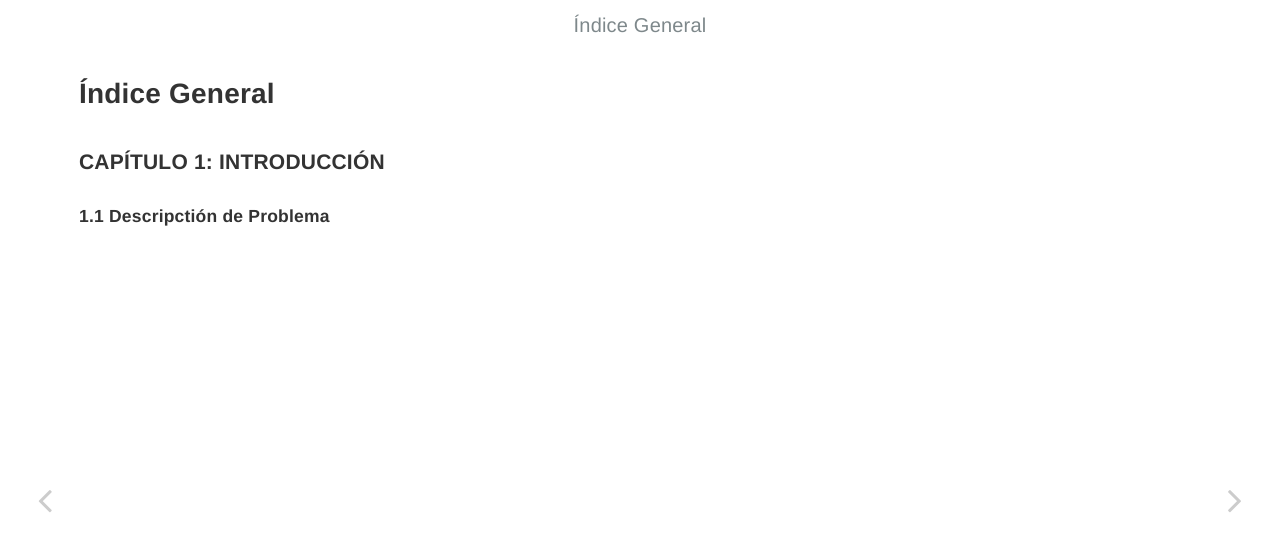
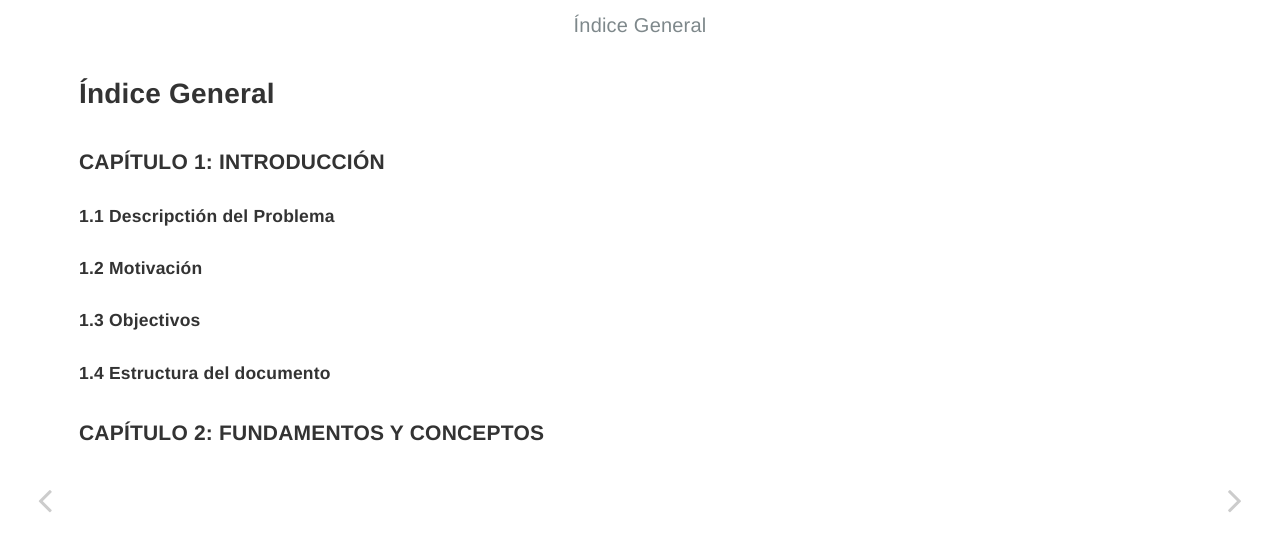
Before and after one commit to upv-tfm-iot/documentation, a Jekyll site: the page built from _pages/2-index.md, in a window 1280 px wide. Shown: the top 551 px of the page. Built offline with Jekyll 4.4.1, drawn with Linux system fonts in a browser that asks for light colours.

Commit message:
update project

```diff
--- a/_pages/2-index.md
+++ b/_pages/2-index.md
@@ -7,4 +7,8 @@ layout: post
 ---
 
 ### CAPÍTULO 1: INTRODUCCIÓN
-#### 1.1 Descripctión de Problema
+#### 1.1 Descripctión del Problema
+#### 1.2 Motivación
+#### 1.3 Objectivos
+#### 1.4 Estructura del documento
+### CAPÍTULO 2: FUNDAMENTOS Y CONCEPTOS
```
